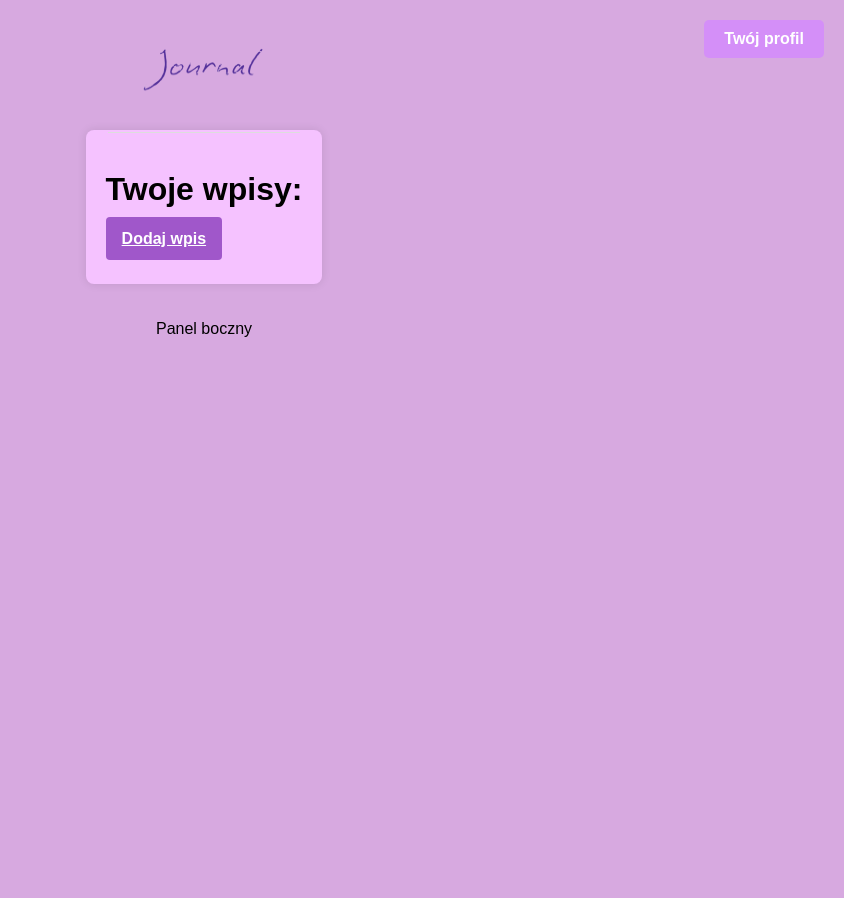
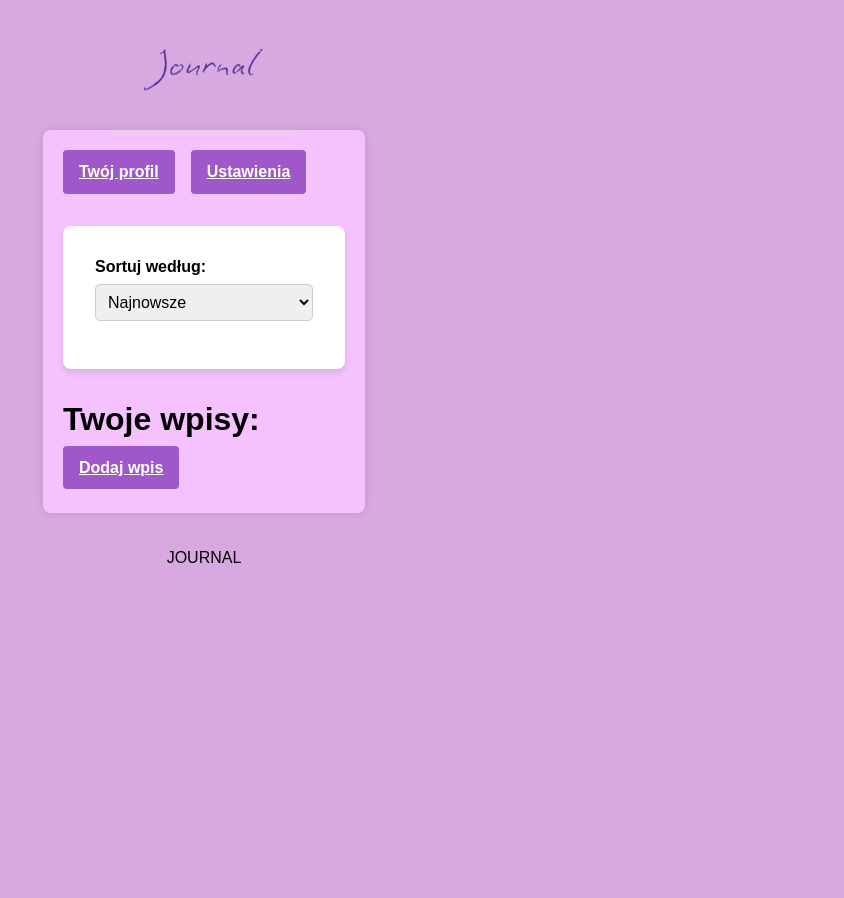
Before and after one commit to maja-kbb/api_collab, a Django app: page /journal_app/home/ in a window 1280 px wide. Shown: the whole page, without its empty margins (436-1280 px from the left). Run offline with Django 5.2, Linux system fonts and the light colour scheme; the visitor is signed in with stand-in values (Sample User, id 1); data comes from the database, SQL or seed files in the repository; data that the repository does not hold is empty.

Commit message:
KONIEEEC (chyba)

```diff
--- a/journal/journal_app/static/css/journal_app.css
+++ b/journal/journal_app/static/css/journal_app.css
@@ -13,6 +13,15 @@ body {
   flex-direction: column;
 }
 
+body.light-theme{
+  background-color: #d7a9e0;
+  color: rgb(30, 10, 29)
+}
+
+body.dark-theme{
+  background-color: #251029;
+  color: rgb(30, 10, 29);
+}
 .h1 {
   text-align: left !important;
   margin-left: 0;
@@ -45,6 +54,18 @@ header nav a {
 
 header nav a:hover {
   color: #cce5d0;
+}
+
+.filter-container {
+  margin-bottom: 1rem;
+  text-align: left;
+}
+
+.filter-container select {
+  padding: 0.5rem;
+  border-radius: 5px;
+  border: 1px solid #ccc;
+  font-size: 1rem;
 }
 
 
@@ -161,6 +182,16 @@ header nav a:hover {
   background-color: #55266a;
 }
 
+.menu {
+  display: flex;
+  gap: 1rem;
+}
+
+
+
+
+
+
 
 .login-container form {
   display: flex;
@@ -225,10 +256,11 @@ header nav a:hover {
 .wpis-image {
   text-align: center;
   margin-top: 1rem;
+
 }
 
 .wpis-image img {
-  max-width: 100%;
+  max-width: 20vw;
   height: auto;
   border-radius: 8px;
   box-shadow: 0 4px 8px rgba(0, 0, 0, 0.1);
--- a/journal/journal_app/templates/journal_app/base.html
+++ b/journal/journal_app/templates/journal_app/base.html
@@ -6,7 +6,7 @@
         <link rel="stylesheet" href="{% static 'css/journal_app.css' %}">
         <title>Journal</title>
     </head>
-    <body>
+    <body class="{{ request.user.osoba.ustawienia.motyw_kolor }}-theme">
         <header class="header">
 
             <img src="{% static 'images/logo.png' %}" alt="Journal Logo" class="header-logo">
@@ -16,7 +16,7 @@
             {% endblock %}
         </div>
         <div id="sidebar">
-            <p>Panel boczny</p>
+            <p>JOURNAL</p>
         </div>
     </body>
 </html>
--- a/journal/journal_app/templates/journal_app/home_page.html
+++ b/journal/journal_app/templates/journal_app/home_page.html
@@ -5,8 +5,22 @@
 
 {% block content %}
         <div class="menu">
-            <a href="{% url 'profil-user' %}" class="profile-link">Twój profil</a>
+            <a href="{% url 'profil-user' %}" class="button">Twój profil</a>
+            <a href="{% url 'ustawienia' %}" class="button">Ustawienia</a>
         </div>
+
+        <div class="filter-container">
+            <form method="get" action="{% url 'home-page' %}">
+                <label for="sort">Sortuj według:</label>
+                <select name="sort" id="sort" onchange="this.form.submit()">
+                    <option value="najnowsze" {% if sort_option == 'najnowsze' %}selected{% endif %}>Najnowsze</option>
+                    <option value="najstarsze" {% if sort_option == 'najstarsze' %}selected{% endif %}>Najstarsze</option>
+                    <option value="alfabetycznie" {% if sort_option == 'alfabetycznie' %}selected{% endif %}>Alfabetycznie</option>
+                    <option value="odwr_alfabetycznie" {% if sort_option == 'odwr_alfabetycznie' %}selected{% endif %}>Odwrócone alfabetycznie</option>
+                </select>
+            </form>
+        </div>
+
        <div class="h1">
          <h1>Twoje wpisy:</h1>
        </div>
@@ -23,7 +37,7 @@
 </div>
     {% if wpis.upl_img %}
         <div class="wpis-image">
-            <img src="{{ wpis.upl_img.url }}" >
+            <img src="/journal_app{{ wpis.upl_img.url }}" >
         </div>
     {% endif %}
 
--- a/journal/journal_app/templates/journal_app/login.html
+++ b/journal/journal_app/templates/journal_app/login.html
@@ -4,6 +4,10 @@
 {% block content %}
 <div class="login-container">
     <h2 style = "text-align: center;">Zaloguj się</h2>
+    <div class="menu">
+         <a href="{% url 'register' %}" class="button">Zarejestruj się</a>
+
+    </div>
     <form method="post">
         {% csrf_token %}
         {{ form.as_p }}
--- a/journal/journal_app/urls.py
+++ b/journal/journal_app/urls.py
@@ -21,8 +21,11 @@ urlpatterns = [
     path('home/', views.home_page, name='home-page'),
     path('post/', views.dodaj_wpis, name='dodaj-wpis'),
     path('register/', views.register, name='register'),
-    path('edytuj_profil/', views.edytuj_profil, name='edytuj-profil')
-            ]
+    path('edytuj_profil/', views.edytuj_profil, name='edytuj-profil'),
+    path('ustawienia/', views.ustawienia, name='ustawienia'),
+]
+
+
 
 if settings.DEBUG:
     urlpatterns += static(settings.MEDIA_URL, document_root=settings.MEDIA_ROOT)
--- a/journal/journal_app/views.py
+++ b/journal/journal_app/views.py
@@ -9,10 +9,10 @@ from rest_framework.views import APIView
 from rest_framework.permissions import IsAuthenticated
 from rest_framework import status
 from rest_framework.generics import UpdateAPIView, DestroyAPIView, ListAPIView
-from django.contrib.auth.decorators import permission_required, login_required
+from django.contrib.auth.decorators import permission_required, login_required, user_passes_test
 from django.contrib.auth import login
 from . import views
-from .forms import DodajWpis, CustomUserCreationForm, ProfilForm
+from .forms import DodajWpis, CustomUserCreationForm, ProfilForm, UstawieniaForm
 from django.contrib import messages
 
 @api_view(['GET'])
@@ -88,7 +88,6 @@ def register(request):
 @login_required
 def edytuj_profil(request):
     profil = Profil.objects.get(osoba__user=request.user)
-
     if request.method == 'POST':
         form = ProfilForm(request.POST, request.FILES, instance=profil)
         if form.is_valid():
@@ -96,24 +95,74 @@ def edytuj_profil(request):
             return redirect('profil-user')
     else:
         form = ProfilForm(instance=profil)
+    return render(request, 'journal_app/edytuj_profil.html', {'form': form})
 
-    return render(request, 'journal_app/edytuj_profil.html', {'form': form})
+
+
+
+@login_required
+def ustawienia(request):
+    ustawienia, created = Ustawienia.objects.get_or_create(
+        osoba=request.user.osoba,
+        defaults={'motyw_kolor': 'light'}
+    )
+
+    if request.method == "POST":
+
+        form = UstawieniaForm(request.POST, instance=ustawienia)
+        if form.is_valid():
+            ustawienia = form.save(commit=False)
+            ustawienia.osoba = request.user.osoba
+            ustawienia.save()
+            return redirect('ustawienia')  # Przekierowanie po zapisaniu zmian
+    else:
+        form = UstawieniaForm(instance=ustawienia)
+
+    return render(request, 'journal_app/ustawienia.html', {'form': form})
+
+
 
 
 
 @login_required
 def profil_user(request):
     osoba = Osoba.objects.get(user=request.user)
-    profil = Profil.objects.get(osoba=osoba)
+    if request.user.is_staff:
+        profil = Profil.objects.all()
+    else:
+        profil = Profil.objects.get(osoba=osoba)
     return render(request, 'journal_app/profil_user.html', {'osoba': osoba, 'profil': profil})
+
+
 
 
 @login_required
 def home_page(request):
     osoba = Osoba.objects.get(user=request.user)
     profil = Profil.objects.get(osoba=osoba)
-    wpisy = Wpis.objects.filter(autor = osoba)
-    return render(request, 'journal_app/home_page.html', {'osoba': osoba, 'profil':profil, 'wpisy':wpisy})
+
+    sort_option = request.GET.get('sort', 'najnowsze')
+
+    if request.user.is_staff:
+        wpisy = Wpis.objects.all()
+    else:
+        wpisy = Wpis.objects.filter(autor=osoba)
+
+    if sort_option == 'najnowsze':
+        wpisy = wpisy.order_by('-data_utworzenia')
+    elif sort_option == 'najstarsze':
+        wpisy = wpisy.order_by('data_utworzenia')
+    elif sort_option == 'alfabetycznie':
+        wpisy = wpisy.order_by('tytul')
+    elif sort_option == 'odwr_alfabetycznie':
+        wpisy = wpisy.order_by('-tytul')
+
+    return render(request, 'journal_app/home_page.html', {
+        'osoba': osoba,
+        'profil': profil,
+        'wpisy': wpisy,
+        'sort_option': sort_option
+    })
 
 
 @login_required
```
Also changed, not shown: journal/journal_app/forms.py (+13 -0 lines), journal/journal_app/serializers.py (+19 -10 lines), journal/journal_app/templates/journal_app/profil_user.html (+5 -7 lines), journal/journal_app/templates/journal_app/ustawienia.html (added, +16 -0 lines), journal/journal_app/migrations/0004_remove_wpis_upl_mov_alter_profil_avatar.py (added), journal/media/avatars/-2.jpg (added), journal/media/avatars/-5.jpg (added), journal/media/avatars/catreact.jpeg (added), 1 other file.
